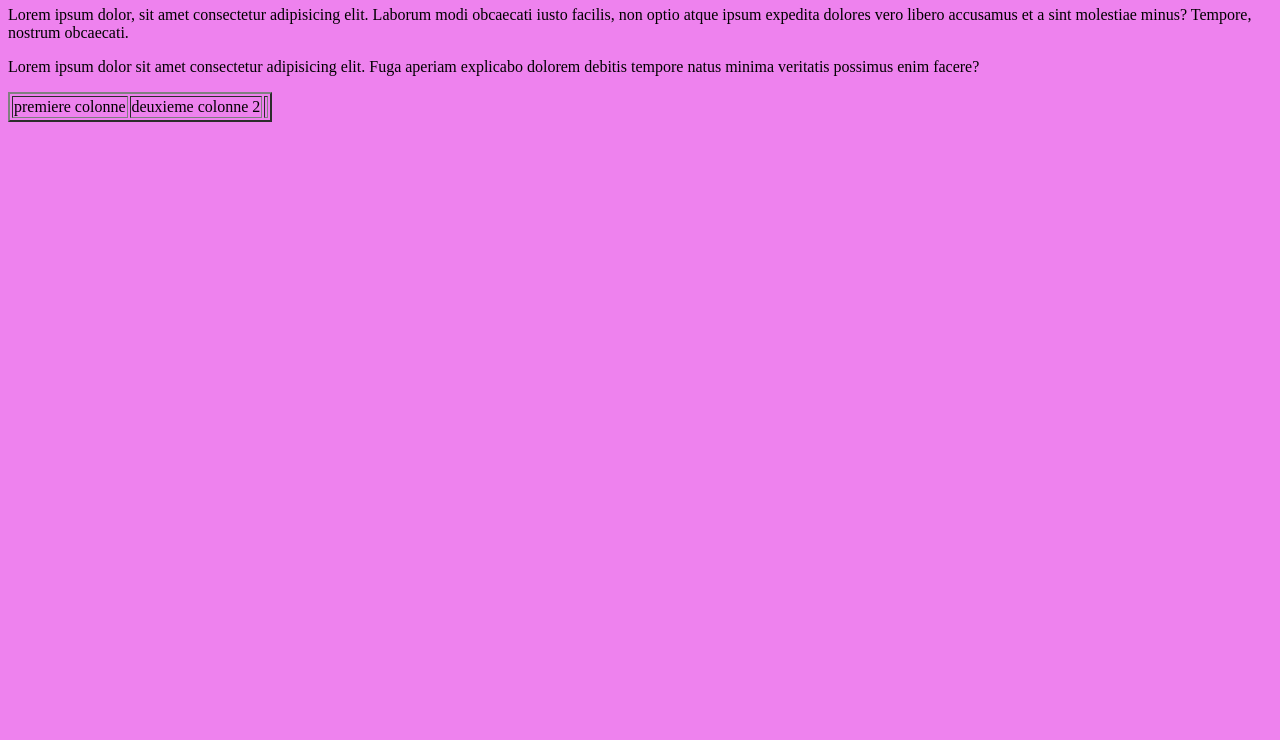
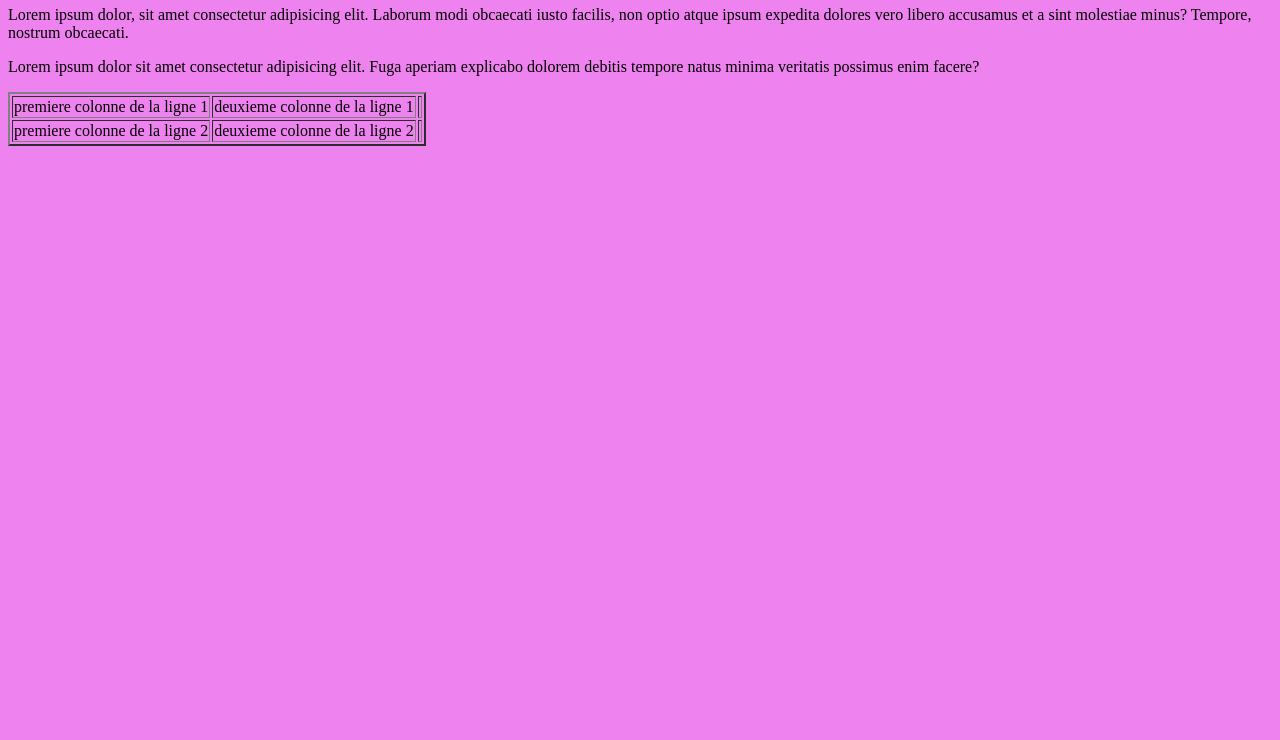
Before and after one commit to elawaj/WT1, a plain HTML site: page index.html in a window 1280 px wide. Shown: the part 60-800 px from the top of the page. Drawn offline with Linux system fonts and the light colour scheme.

Commit message:
ajout de la ligne 2 au tableau

```diff
--- a/index.html
+++ b/index.html
@@ -6,5 +6,7 @@
    <h1>Paragraohe</h1>
     <p>Lorem ipsum dolor, sit amet consectetur adipisicing elit. Laborum modi obcaecati iusto facilis, non optio atque ipsum expedita dolores vero libero accusamus et a sint molestiae minus? Tempore, nostrum obcaecati.</p>
     <p>Lorem ipsum dolor sit amet consectetur adipisicing elit. Fuga aperiam explicabo dolorem debitis tempore natus minima veritatis possimus enim facere?</p>
-    <table border=2><tr><td>premiere colonne</td><td>deuxieme colonne 2<td></tr>
+    <table border=2>
+	    <tr><td>premiere colonne de la ligne 1</td><td>deuxieme colonne de la ligne 1<td></tr>
+            <tr><td>premiere colonne de la ligne 2</td><td>deuxieme colonne de la ligne 2<td></tr>
     </body></html>
```
